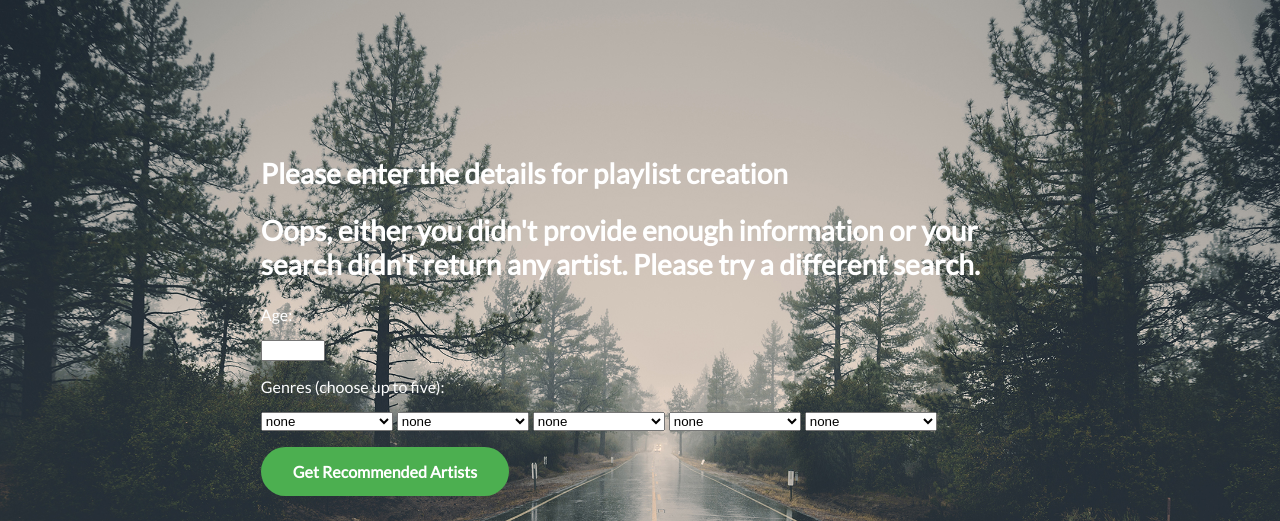
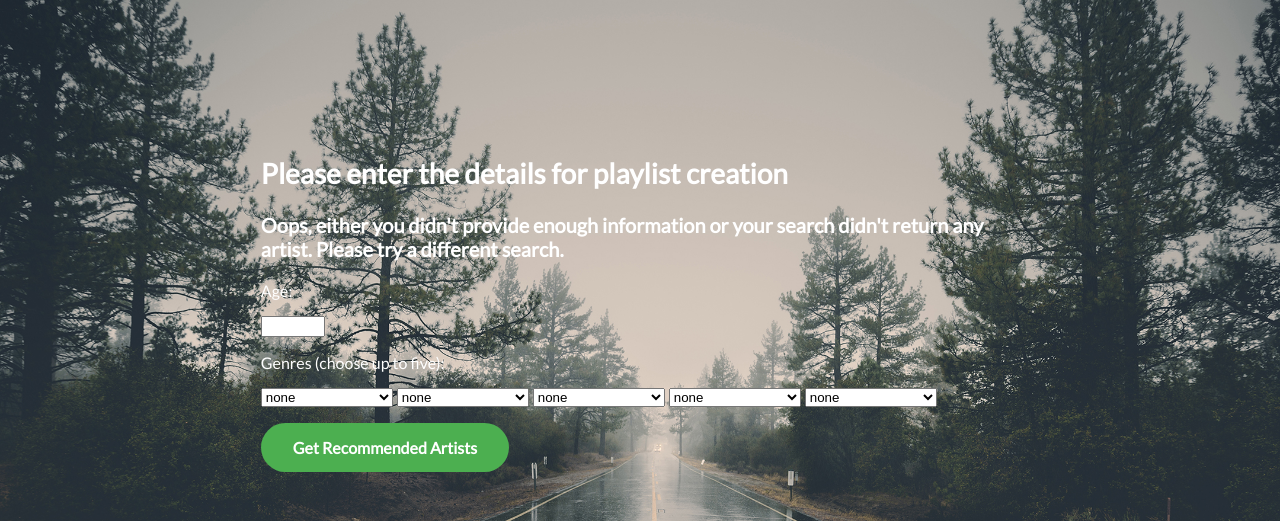
Before and after one commit to phqchau/music_therapy, a Django app: page /chooseArtists/ in a window 1280 px wide. Shown: the top 521 px of the page. Run offline with Django 3.2, Linux system fonts and the light colour scheme.

Commit message:
last css change I promise

```diff
--- a/musicTherapy/music/static/music/style.css
+++ b/musicTherapy/music/static/music/style.css
@@ -31,6 +31,12 @@ h1 {
 	font-size: 4em !important;
 	color: white;
 	margin-bottom: 15px;
+}
+
+h3 {
+    font-family: 'Lato', sans-serif;
+    color: white;
+    font-size: 20px;
 }
 
 .inlinebutton {
--- a/musicTherapy/music/templates/music/createPlaylist.html
+++ b/musicTherapy/music/templates/music/createPlaylist.html
@@ -9,7 +9,7 @@
 <div class="center">
 <h2>Please enter the details for playlist creation</h2>
 
-{% if error_message %}<h2><strong>{{ error_message }}</strong></h2>{% endif %}
+{% if error_message %}<h3><strong>{{ error_message }}</strong></h3>{% endif %}
 
 <form action="{% url 'music:chooseArtists' %}" method="post">
 {% csrf_token %}
```
